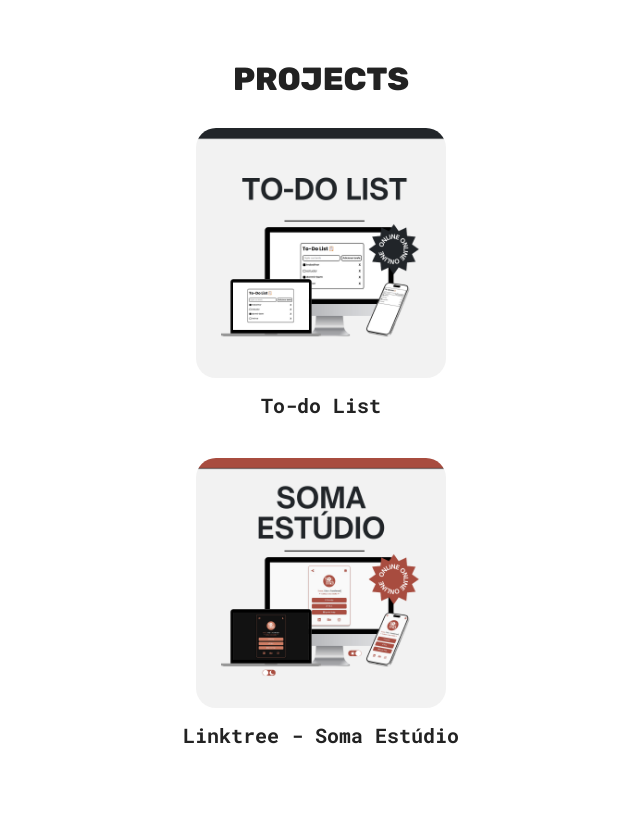
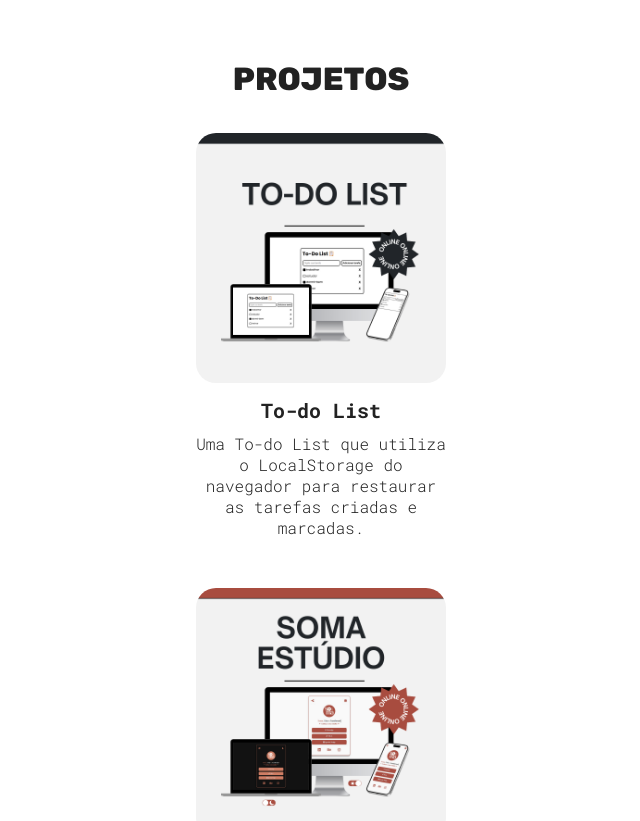
Before and after one commit to nelsomartinss/nelsomartinss_portfolio, a React (Vite) app: page / in a window 1280 px wide. Shown: the part 800-1621 px from the top of the page, without its empty margins (319-959 px from the left). Built offline with nearby package versions, Linux system fonts and the light colour scheme.

Commit message:
seção de projetos finalizada

```diff
--- a/src/App.css
+++ b/src/App.css
@@ -73,3 +73,13 @@ p {
 .hover {
   cursor: pointer;
 }
+
+.card {
+  padding: 5px;
+  width: 350px;
+}
+
+.descriptionCard {
+  margin: 10px auto 0;
+  max-width: 250px;
+}
--- a/src/common/ProjectCard.jsx
+++ b/src/common/ProjectCard.jsx
@@ -1,10 +1,12 @@
 function ProjectCard({ src, link, h3, p }) {
   return (
-    <a href={link} target='_blank'>
-        <img className="hover" src={src} alt={`${h3} logo`} />
-        <h3>{h3}</h3>
-        <p>{p}</p>
-    </a>
+        <a href={link} target='_blank' className='card'>
+            <img className="hover" src={src} alt={`${h3} logo`} />
+            <h3>{h3}</h3>
+            <div className='descriptionCard'>
+              <p>{p}</p>
+            </div>
+        </a>
   )
 }
 
--- a/src/sections/SectionProjects/Projects.jsx
+++ b/src/sections/SectionProjects/Projects.jsx
@@ -5,17 +5,19 @@ import ProjectCard from '../../common/ProjectCard';
 
 function Projects() {
   return <section id='projects' className={styles.container}>
-    <h1 className={styles.sectionTitle}>Projects</h1>
+    <h1 className={styles.sectionTitle}>Projetos</h1>
     <div className={styles.projectsContainer}>
       <ProjectCard
       src={todolistApp}
       link='https://todolistnelsonmartins.netlify.app/'
       h3='To-do List'
+      p='Uma To-do List que utiliza o LocalStorage do navegador para restaurar as tarefas criadas e marcadas.'
       />
       <ProjectCard
       src={linktree}
       link='https://somaestudiolinks.netlify.app/'
-      h3='Linktree - Soma Estúdio'
+      h3='Linktree'
+      p='Criei um Linktree personalizado para o Soma Estúdio com identidade visual própria e diferente do convencional.'
       />
     </div>
   </section>
```
Also changed, not shown: src/sections/SectionProjects/Projects.styles.module.css (line endings or trailing spaces).
